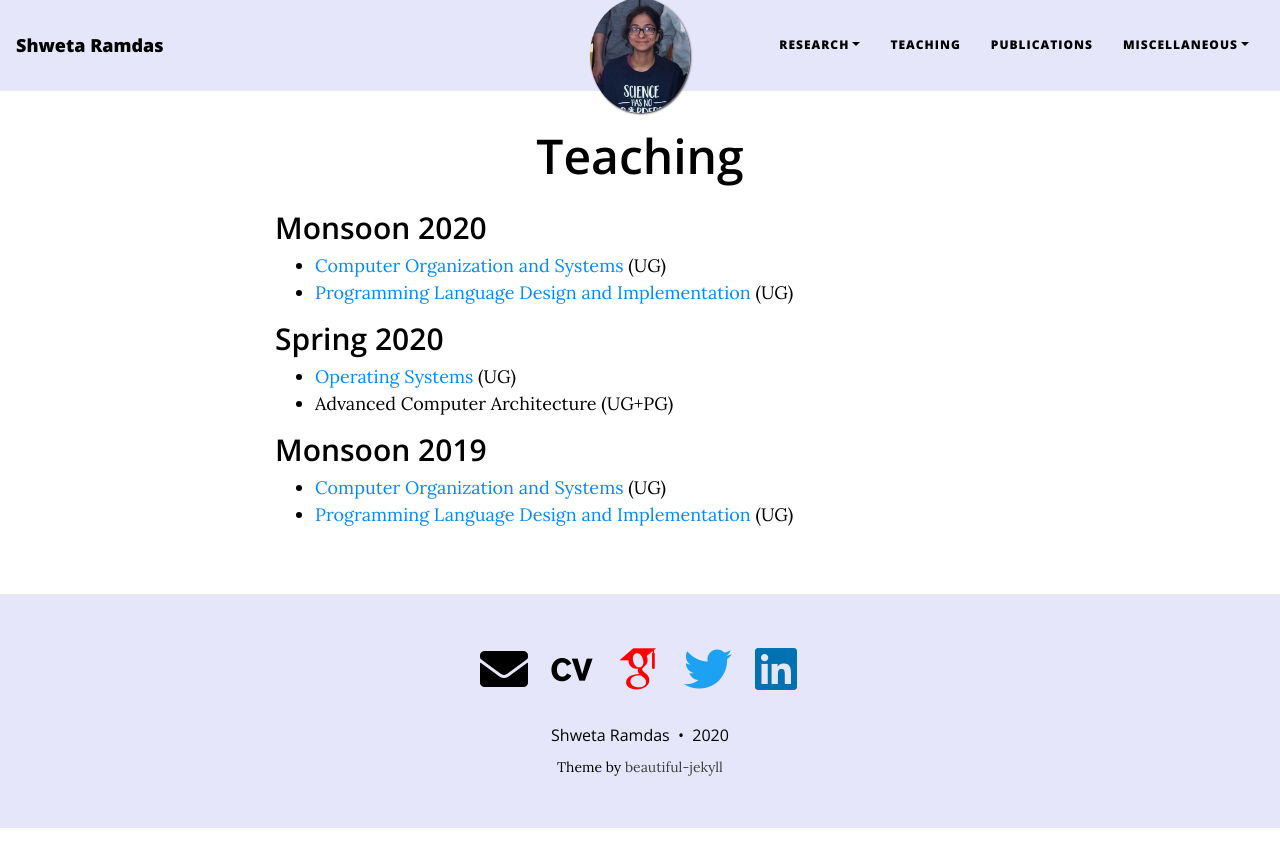
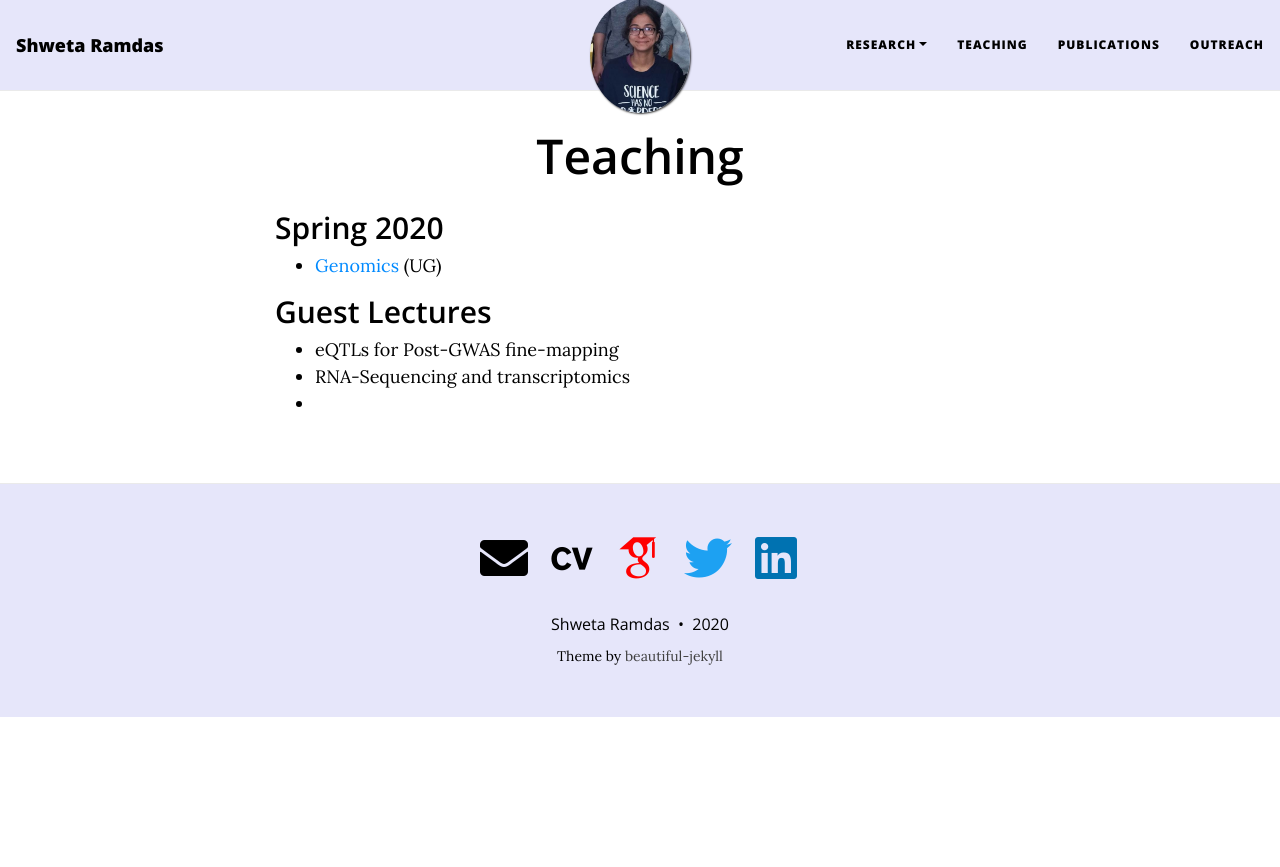
Before and after one commit to pbharathwaj/shwetaramdas.github.io, a Jekyll site: the page built from teaching.md, in a window 1280 px wide. Shown: the top 867 px of the page. Built offline with Jekyll 4.4.1, drawn with Linux system fonts in a browser that asks for light colours; nearby versions of some CDN libraries; some web fonts are replaced.

Commit message:
updated details

```diff
--- a/_config.yml
+++ b/_config.yml
@@ -4,7 +4,7 @@
 title: Shweta Ramdas
 
 # Short description of your site
-description: Shweta Ramdas; University of Pennsylvania; genetics; genomics; researcher
+description: Shweta Ramdas; University of Pennsylvania; genetics; genomics; researcher; gene regulation; GLGC
 
 # Your name to show in the footer
 author: Shweta Ramdas
@@ -19,9 +19,10 @@ navbar-links:
 #    - Learn markdown: "https://www.markdowntutorial.com/"
   Teaching: "teaching"
   Publications: "publications"
-  Miscellaneous:
-    - Potpourri : "miscellaneous"
-    - Calendar: "calendar"
+  Outreach: "outreach"
+#  Miscellaneous:
+#    - Outreach : "outreach"
+#    - Calendar: "calendar"
 #    - Links : "links"
 
 
@@ -50,7 +51,7 @@ social-network-links:
 #  github: mnwsth
   twitter: shramdas
   linkedin: shwetaramdas
-  googlescholar: AaMBbMMAAAAJ
+  googlescholar: KIf7ysAAAAAJ
   cv: /pubs/CV_SRamdas.pdf
 #  dblp: "Awasthi:Manu"
 #  rss: true
--- a/teaching.md
+++ b/teaching.md
@@ -4,14 +4,10 @@ title: Teaching
 use-site-title: true
 ---
 
-## Monsoon 2020
-* <a href="https://sites.google.com/ashoka.edu.in/cs1216/">Computer Organization and Systems</a> (UG)
-* <a href="https://sites.google.com/ashoka.edu.in/cs1319/">Programming Language Design and Implementation</a> (UG)
+## Spring 2020
+* <a href="https://sites.google.com/ashoka.edu.in/cs1216/">Genomics</a> (UG)
 
-## Spring 2020
-* <a href="https://sites.google.com/ashoka.edu.in/cs1217/">Operating Systems</a> (UG)
-* Advanced Computer Architecture (UG+PG)
-
-## Monsoon 2019
-* <a href="https://sites.google.com/ashoka.edu.in/cs103/">Computer Organization and Systems</a> (UG)
-* <a href="https://sites.google.com/ashoka.edu.in/cs206/">Programming Language Design and Implementation</a> (UG)
+## Guest Lectures
+* eQTLs for Post-GWAS fine-mapping
+* RNA-Sequencing and transcriptomics
+*
```
